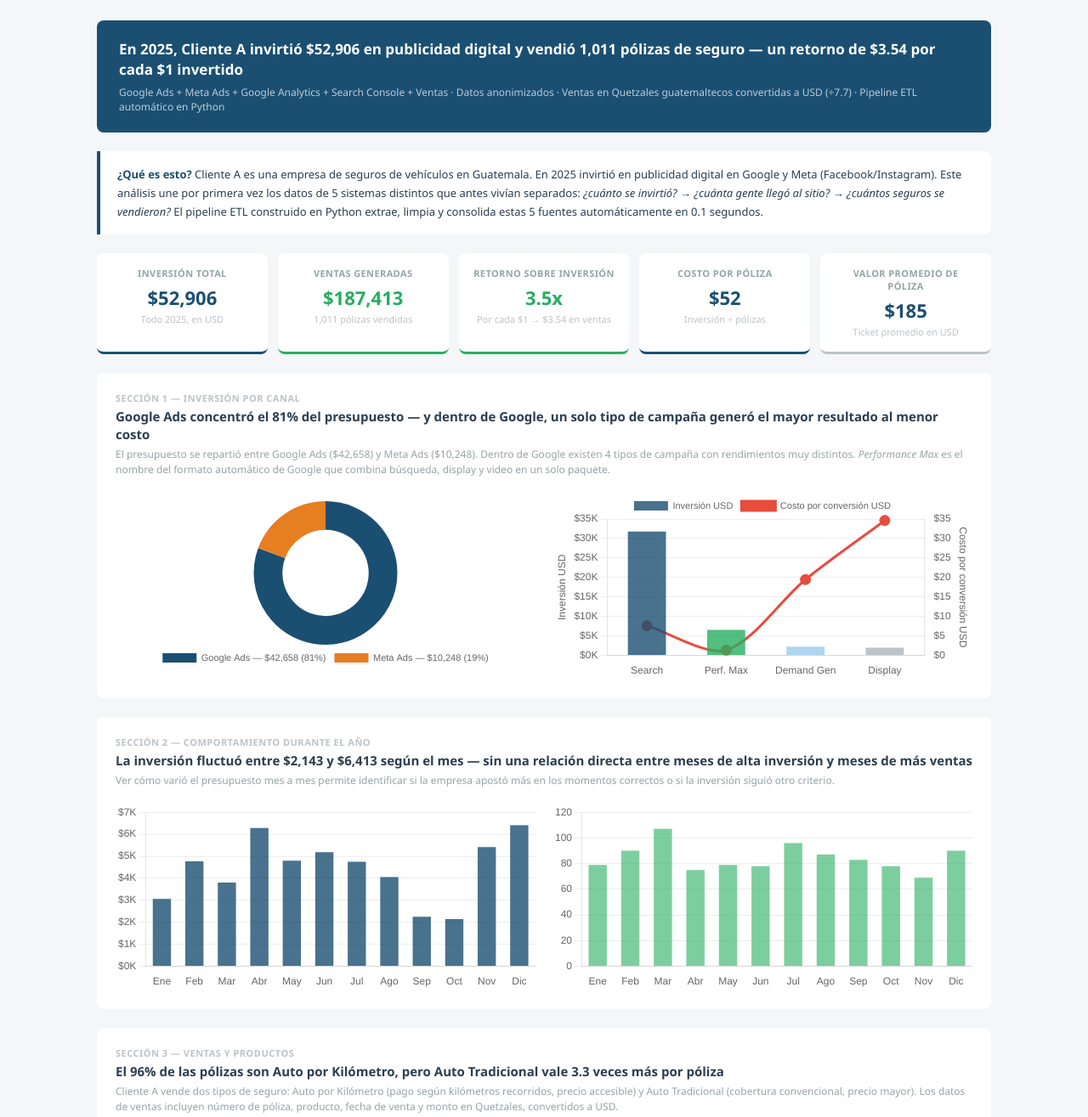
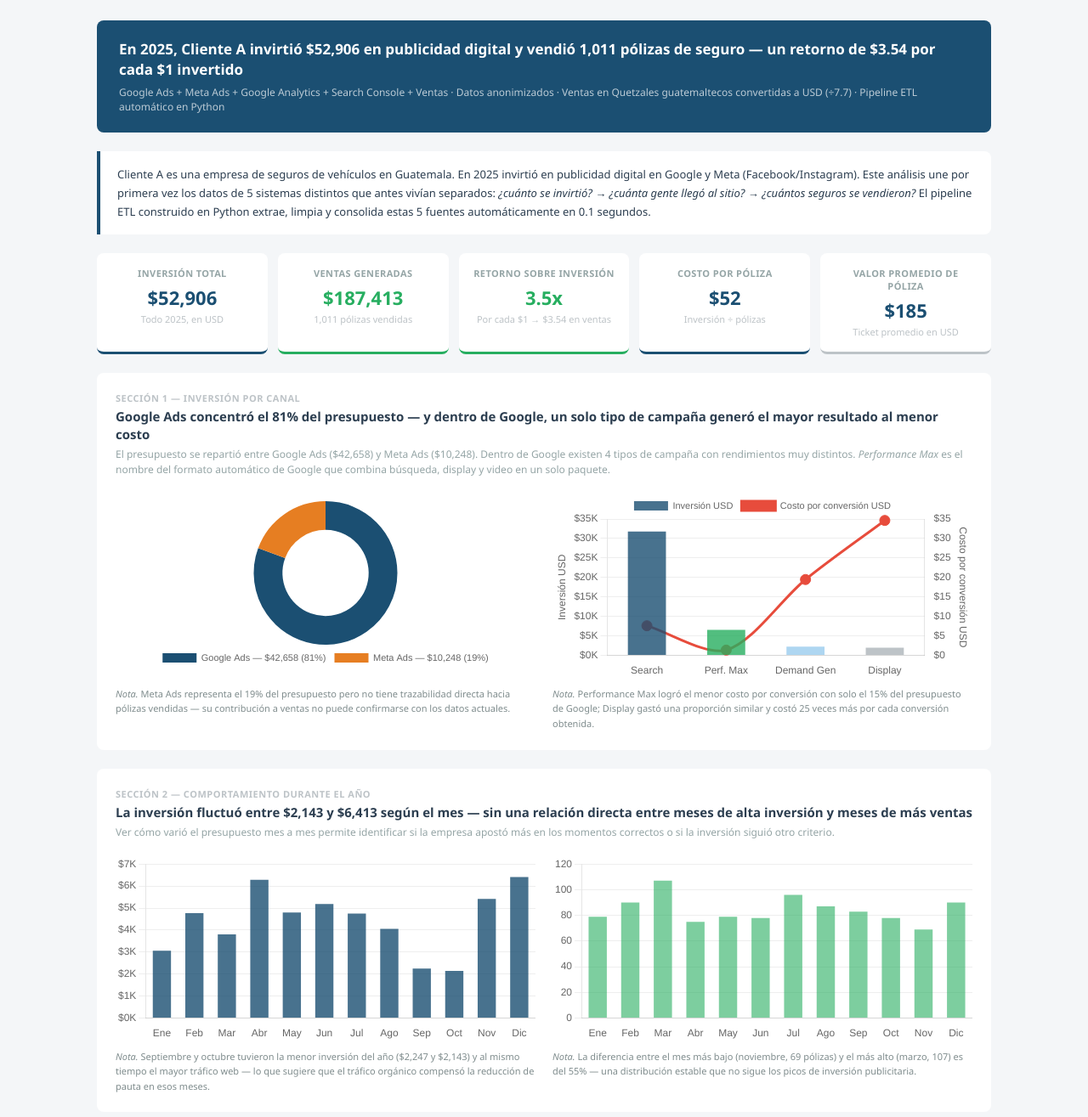
Before and after one commit to thepipo93/etl-dashboard-ipalmera, a plain HTML site: page index.html in a window 1280 px wide. Shown: the top 1315 px of the page at 85% size. Drawn offline with nearby package versions, Linux system fonts and the light colour scheme.

Commit message:
style: notas APA bajo cada grafica + remover etiqueta que-es-esto

```diff
--- a/index.html
+++ b/index.html
@@ -59,6 +59,8 @@
   td{padding:8px 10px;border-bottom:1px solid #F0F0F0;vertical-align:middle}
   tr:hover td{background:#FAFAFA}
 
+  .chart-note{font-size:11px;color:#7F8C8D;margin-top:8px;line-height:1.6}
+
   .footer{text-align:center;font-size:11px;color:#BDC3C7;padding:16px;margin-top:6px}
 
   @media(max-width:700px){
@@ -78,7 +80,7 @@
 
 <!-- CONTEXTO -->
 <div class="context-box">
-  <strong>¿Qué es esto?</strong> Cliente A es una empresa de seguros de vehículos en Guatemala. En 2025 invirtió en publicidad digital en Google y Meta (Facebook/Instagram). Este análisis une por primera vez los datos de 5 sistemas distintos que antes vivían separados: <em>¿cuánto se invirtió? → ¿cuánta gente llegó al sitio? → ¿cuántos seguros se vendieron?</em> El pipeline ETL construido en Python extrae, limpia y consolida estas 5 fuentes automáticamente en 0.1 segundos.
+  Cliente A es una empresa de seguros de vehículos en Guatemala. En 2025 invirtió en publicidad digital en Google y Meta (Facebook/Instagram). Este análisis une por primera vez los datos de 5 sistemas distintos que antes vivían separados: <em>¿cuánto se invirtió? → ¿cuánta gente llegó al sitio? → ¿cuántos seguros se vendieron?</em> El pipeline ETL construido en Python extrae, limpia y consolida estas 5 fuentes automáticamente en 0.1 segundos.
 </div>
 
 <!-- KPIs -->
@@ -118,9 +120,11 @@
   <div class="grid2">
     <div>
       <canvas id="chCanalInv"></canvas>
+      <p class="chart-note"><em>Nota.</em> Meta Ads representa el 19% del presupuesto pero no tiene trazabilidad directa hacia pólizas vendidas — su contribución a ventas no puede confirmarse con los datos actuales.</p>
     </div>
     <div>
       <canvas id="chGadsCanal"></canvas>
+      <p class="chart-note"><em>Nota.</em> Performance Max logró el menor costo por conversión con solo el 15% del presupuesto de Google; Display gastó una proporción similar y costó 25 veces más por cada conversión obtenida.</p>
     </div>
   </div>
 </div>
@@ -133,9 +137,11 @@
   <div class="grid2">
     <div>
       <canvas id="chInvMes"></canvas>
+      <p class="chart-note"><em>Nota.</em> Septiembre y octubre tuvieron la menor inversión del año ($2,247 y $2,143) y al mismo tiempo el mayor tráfico web — lo que sugiere que el tráfico orgánico compensó la reducción de pauta en esos meses.</p>
     </div>
     <div>
       <canvas id="chPolizasMes"></canvas>
+      <p class="chart-note"><em>Nota.</em> La diferencia entre el mes más bajo (noviembre, 69 pólizas) y el más alto (marzo, 107) es del 55% — una distribución estable que no sigue los picos de inversión publicitaria.</p>
     </div>
   </div>
 </div>
@@ -148,9 +154,11 @@
   <div class="grid2">
     <div>
       <canvas id="chProductos"></canvas>
+      <p class="chart-note"><em>Nota.</em> Auto Tradicional representa solo el 4% de las pólizas vendidas pero genera el 13% del revenue — una sola póliza Tradicional equivale en valor a 3.3 pólizas KM.</p>
     </div>
     <div>
       <canvas id="chRevenueMes"></canvas>
+      <p class="chart-note"><em>Nota.</em> Marzo registró el mayor revenue del año ($21,590) con una de las menores inversiones del primer semestre ($3,809) — la brecha más amplia entre ventas e inversión del año.</p>
     </div>
   </div>
   <div class="grid3" style="margin-top:16px">
@@ -166,6 +174,7 @@
   <div class="section-title">El sitio recibió 452,146 visitas en 2025 — el tráfico de septiembre en adelante triplicó al del primer semestre</div>
   <div class="section-sub">Google Analytics 4 registra cada visita al sitio web. Permite ver si la publicidad realmente llevó personas al sitio y en qué meses hubo más actividad. Los datos de enero comienzan el día 23 (el sistema se activó ese día).</div>
   <canvas id="chGA4"></canvas>
+  <p class="chart-note"><em>Nota.</em> El segundo semestre (julio–diciembre) concentró el 72% de todas las visitas del año con menor inversión publicitaria que el primero — señal de que el canal orgánico y de búsqueda ganó peso progresivamente a lo largo del año.</p>
 </div>
 
 <!-- SECCIÓN 5: BÚSQUEDAS ORGÁNICAS -->
@@ -176,6 +185,7 @@
   <div class="grid2">
     <div>
       <canvas id="chGSC"></canvas>
+      <p class="chart-note"><em>Nota.</em> La posición promedio 4.2 indica que el sitio aparece en el primer resultado de la primera página de Google — aun así, solo 1 de cada 22 personas que ven el resultado hace clic, lo que apunta a una oportunidad en el título y descripción de la página.</p>
     </div>
     <div style="display:flex;flex-direction:column;justify-content:center;gap:12px">
       <div class="mini-stat"><div class="mini-stat-val">58,978</div><div class="mini-stat-label">Apariciones en resultados de Google</div></div>
```
